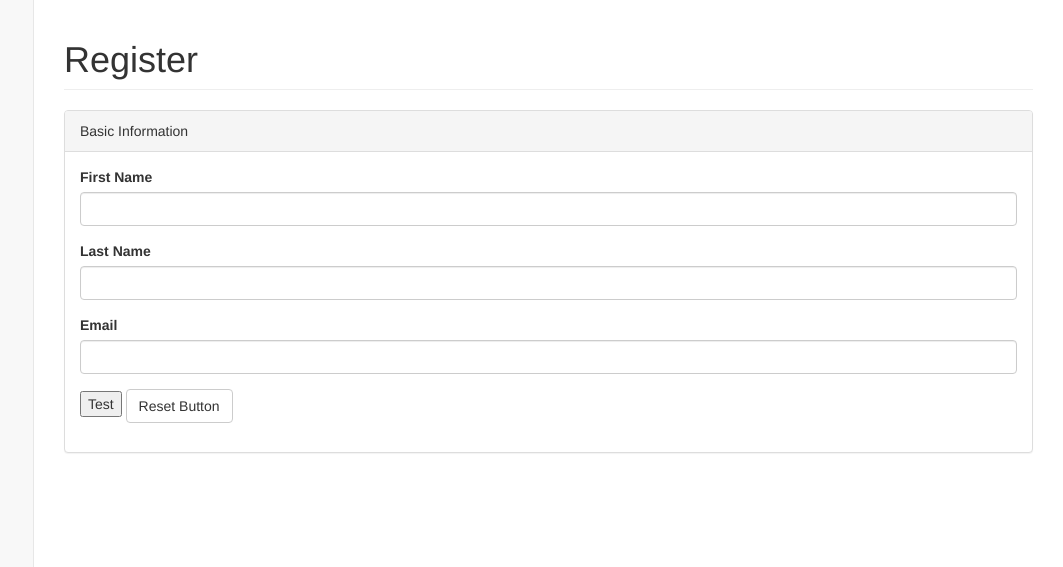
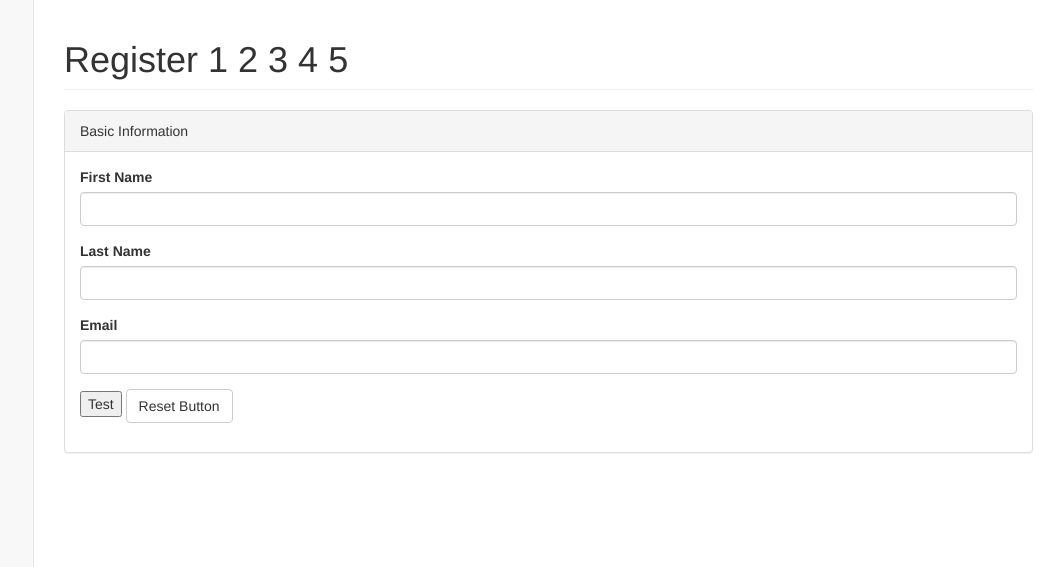
Before and after one commit to msjawahar/Laravel, a Laravel app: page /login/forgotpassword in a window 1280 px wide. Shown: the part 51-618 px from the top of the page, without its empty margins (217-1280 px from the left). Run offline with Laravel 8, Linux system fonts and the light colour scheme; some libraries are stand-ins or nearby versions.

Commit message:
changes in test

```diff
--- a/resources/views/login/forgotpassword.blade.php
+++ b/resources/views/login/forgotpassword.blade.php
@@ -20,7 +20,7 @@
 <div id="page-wrapper">
             <div class="row">
                 <div class="col-lg-12">
-                    <h1 class="page-header">Register</h1>
+                    <h1 class="page-header">Register 1 2 3 4 5</h1>
                 </div>
                 <!-- /.col-lg-12 -->
             </div>
```
